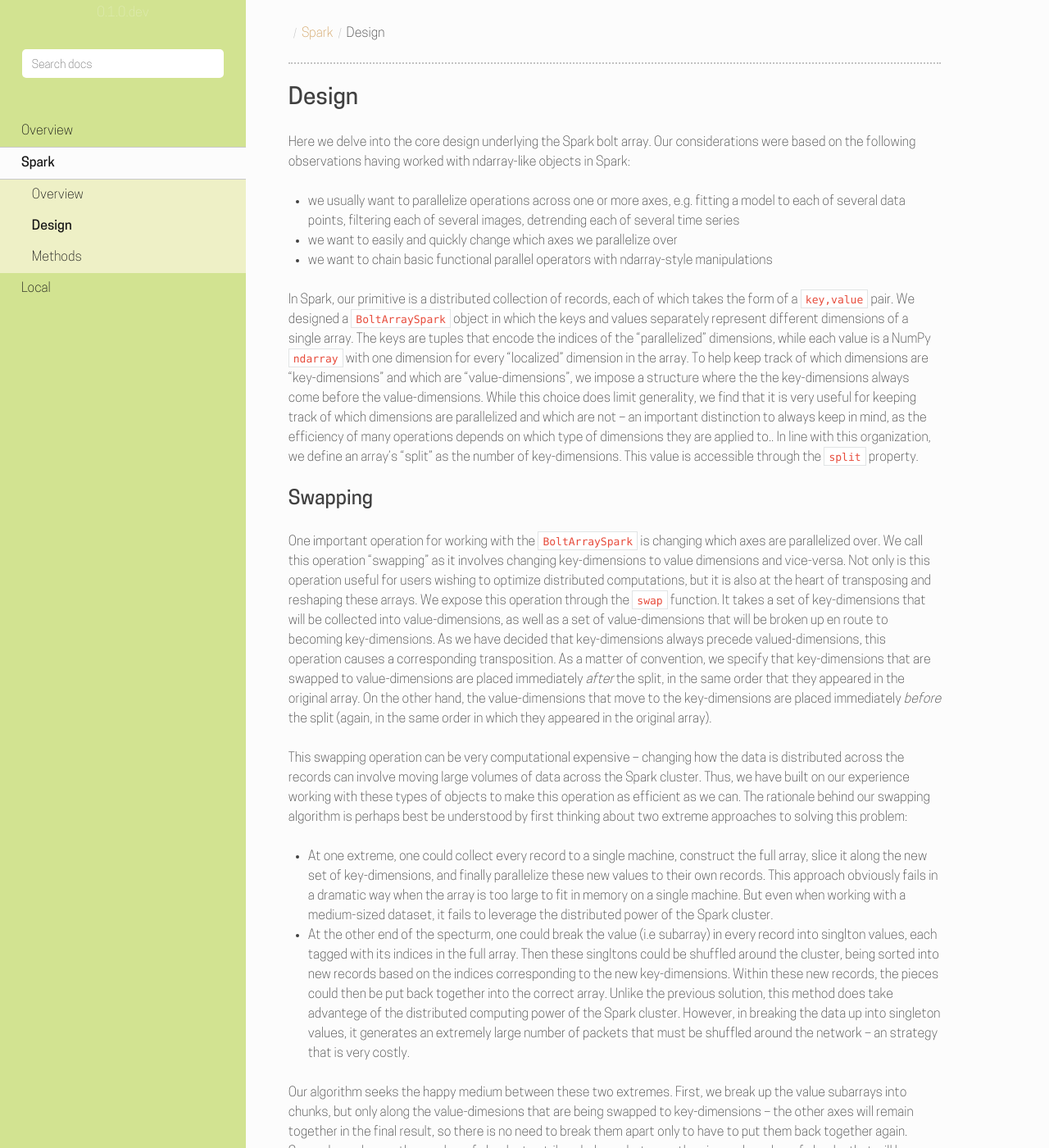
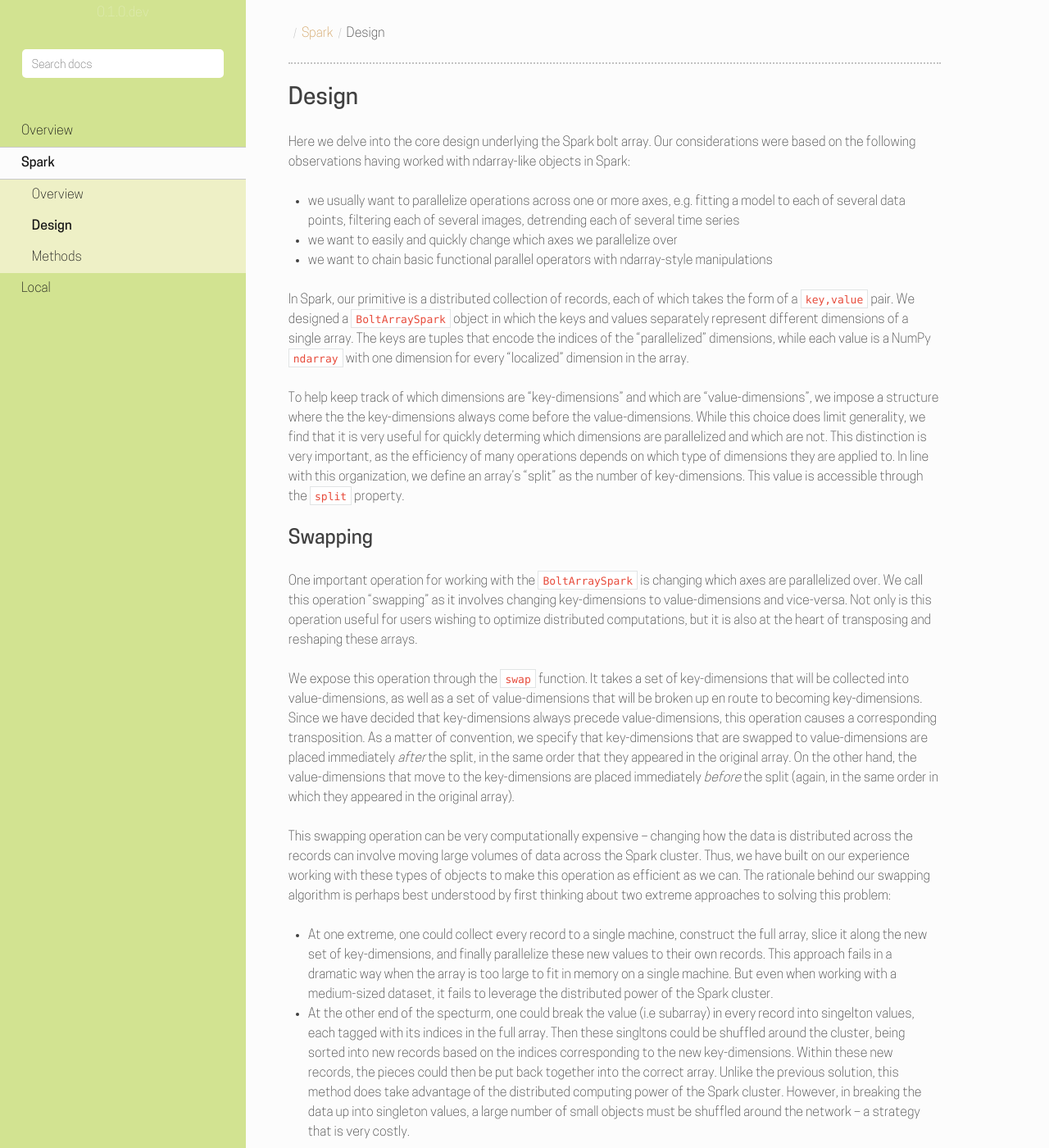
Before and after one commit to bolt-project/bolt, a Sphinx documentation site: the page built from docs/source/spark-design.rst, in a window 1280 px wide and 1400 px high. Shown: the whole window at 82% size. Built offline with Sphinx 7.4.7 and the Read the Docs theme 2.0.0, drawn with Linux system fonts in a browser that asks for light colours; some of the changed text lies outside the part shown.

Commit message:
minor edits (thanks @andrewosh!)

```diff
--- a/docs/source/spark-design.rst
+++ b/docs/source/spark-design.rst
@@ -9,47 +9,51 @@
 
 In Spark, our primitive is a distributed collection of records, each of which takes the form of a ``key,value`` pair. We designed a ``BoltArraySpark`` object
 in which the keys and values separately represent different dimensions of a single array. The keys are tuples that encode the indices of the "parallelized"
-dimensions, while each value is a NumPy ``ndarray`` with one dimension for every "localized" dimension in the array. To help keep track of which dimensions
+dimensions, while each value is a NumPy ``ndarray`` with one dimension for every "localized" dimension in the array.
+
+To help keep track of which dimensions
 are "key-dimensions" and which are "value-dimensions", we impose a structure where the the key-dimensions always come before the value-dimensions. While this
-choice does limit generality, we find that it is very useful for keeping track of which dimensions are parallelized and which are not -- an important distinction to
-always keep in mind, as the efficiency of many operations depends on which type of dimensions they are applied to.. In line with this organization, we define an array's
+choice does limit generality, we find that it is very useful for quickly determing which dimensions are parallelized and which are not. This distinction is very
+important, as the efficiency of many operations depends on which type of dimensions they are applied to. In line with this organization, we define an array's
 "split" as the number of key-dimensions. This value is accessible through the ``split`` property.
 
 Swapping
 --------
 
 One important operation for working with the ``BoltArraySpark`` is changing which axes are parallelized over. We call this operation "swapping" as it
-involves changing key-dimensions to value dimensions and vice-versa. Not only is this operation useful for users wishing to optimize distributed computations,
-but it is also at the heart of transposing and reshaping these arrays. We expose this operation through the ``swap`` function. It takes a set of
+involves changing key-dimensions to value-dimensions and vice-versa. Not only is this operation useful for users wishing to optimize distributed computations,
+but it is also at the heart of transposing and reshaping these arrays.
+
+We expose this operation through the ``swap`` function. It takes a set of
 key-dimensions that will be collected into value-dimensions, as well as a set of value-dimensions that will be broken up en route to
-becoming key-dimensions. As we have decided that key-dimensions always precede valued-dimensions, this operation causes a corresponding transposition.
+becoming key-dimensions. Since we have decided that key-dimensions always precede value-dimensions, this operation causes a corresponding transposition.
 As a matter of convention, we specify that key-dimensions that are swapped to value-dimensions are placed immediately *after* the split, in the same order that they
 appeared in the original array. On the other hand, the value-dimensions that move to the key-dimensions are placed immediately *before* the split (again,
 in the same order in which they appeared in the original array).
 
-This swapping operation can be very computational expensive -- changing how the data is distributed across the records can involve moving large volumes of data
+This swapping operation can be very computationally expensive -- changing how the data is distributed across the records can involve moving large volumes of data
 across the Spark cluster. Thus, we have built on our experience working with these types of objects to make this operation as efficient as we can. The rationale
-behind our swapping algorithm is perhaps best be understood by first thinking about two extreme approaches to solving this problem:
+behind our swapping algorithm is perhaps best understood by first thinking about two extreme approaches to solving this problem:
 
-- At one extreme, one could collect every record to a single machine, construct the full array, slice it along the new set of key-dimensions, and finally parallelize these new values to their own records. This approach obviously fails in a dramatic way when the array is too large to fit in memory on a single machine. But even when working with a medium-sized dataset, it fails to leverage the distributed power of the Spark cluster.
-- At the other end of the specturm, one could break the value (i.e subarray) in every record into singlton values, each tagged with its indices in the full array. Then these singltons could be shuffled around the cluster, being sorted into new records based on the indices corresponding to the new key-dimensions. Within these new records, the pieces could then be put back together into the correct array. Unlike the previous solution, this method does take advantege of the distributed computing power of the Spark cluster. However, in breaking the data up into singleton values, it generates an extremely large number of packets that must be shuffled around the network -- an strategy that is very costly.
+- At one extreme, one could collect every record to a single machine, construct the full array, slice it along the new set of key-dimensions, and finally parallelize these new values to their own records. This approach fails in a dramatic way when the array is too large to fit in memory on a single machine. But even when working with a medium-sized dataset, it fails to leverage the distributed power of the Spark cluster.
+- At the other end of the specturm, one could break the value (i.e subarray) in every record into singelton values, each tagged with its indices in the full array. Then these singltons could be shuffled around the cluster, being sorted into new records based on the indices corresponding to the new key-dimensions. Within these new records, the pieces could then be put back together into the correct array. Unlike the previous solution, this method does take advantage of the distributed computing power of the Spark cluster. However, in breaking the data up into singleton values, a large number of small objects must be shuffled around the network -- a strategy that is very costly.
 
-Our algorithm seeks the happy medium between these two extremes. First, we break up the value subarrays into chunks, but only along the value-dimesions that are being
-swapped to key-dimensions -- the other axes will remain together in the final result, so there is no need to break them apart only to have to put them
-back together again. Second, we choose the number of chunks to strike a balance between the size and number of chunks that will be shuffled across the network.
-Recognizing that this optimazation might be specific each computing environment, we also allow user-defined chunking strategies. One nice property of this
-algorithm is that it can be implmented in a completely lazy fashion -- a fact that we fully exploit. While the actual computation behind ``swap`` is implemented
+Our algorithm seeks the happy medium between these two extremes. First, we break up the values (subarrays) into chunks, but only along the dimensions that are being
+swapped to key-dimensions. The other axes will remain together in the final result, so there is no need to break them apart only to have to put them
+back together again. Second, we choose a number of chunks that strikes a balance between the size and the quantity of the objects that will be shuffled across the network.
+Recognizing that this optimization might be specific to each computing environment, we also allow user-defined chunking strategies. One nice property of this
+algorithm is that it can be implemented in a completely lazy fashion -- a fact that we fully exploit. While the actual computation behind ``swap`` is implemented
 lazily, array properties such as ``shape`` and ``split`` will immediately be updated to reflect the outcome of the operation.
 
 Transposing / reshaping
 -----------------------
 
-Transposing and reshaping are fundamental array operations. Our stipulation that key-dimensions always come before value dimensions means that we can be
-explicit as to when a call to ``transpose`` or ``reshape`` will involving a (potentially costly) call to ``swap`` behind the scenes -- to wit, we distinguish between
+Transposing and reshaping are fundamental array operations. We can determine whether or not a call to ``transpose`` or ``reshape`` will invove a (potentially costly)
+call to ``swap`` based on our stiuplation that key-dimensions always come before value-dimensions  -- to wit, we distinguish between
 two important cases:
 
-1. when the transpose acts independently on the keys and values, we apply a fast ``map`` operation that that does not affect how is distributed across the partitions
-2. when the transpose demands that keys and values be interchanged, we cannot avoid redistributing the data, but we every attempt to do this in an efficient manner
+1. when the transpose acts independently on the keys and values, we apply a fast ``map`` operation that that does not affect how the array is distributed across the partitions
+2. when the transpose demands that keys and values be interchanged, we cannot avoid redistributing the data, but we attempt to do this in an efficient manner
 
 As with ``swap``, these operations are lazy, though array properties are immediately updated.
 
```
